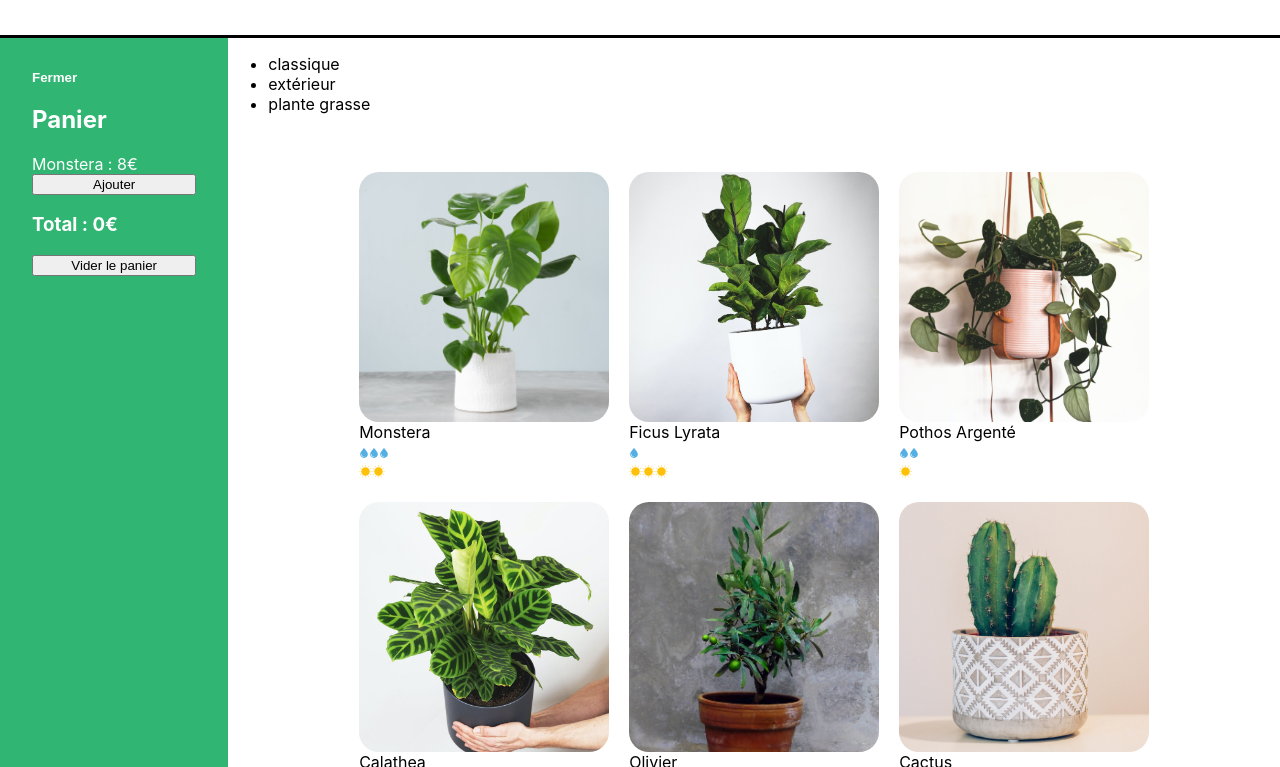
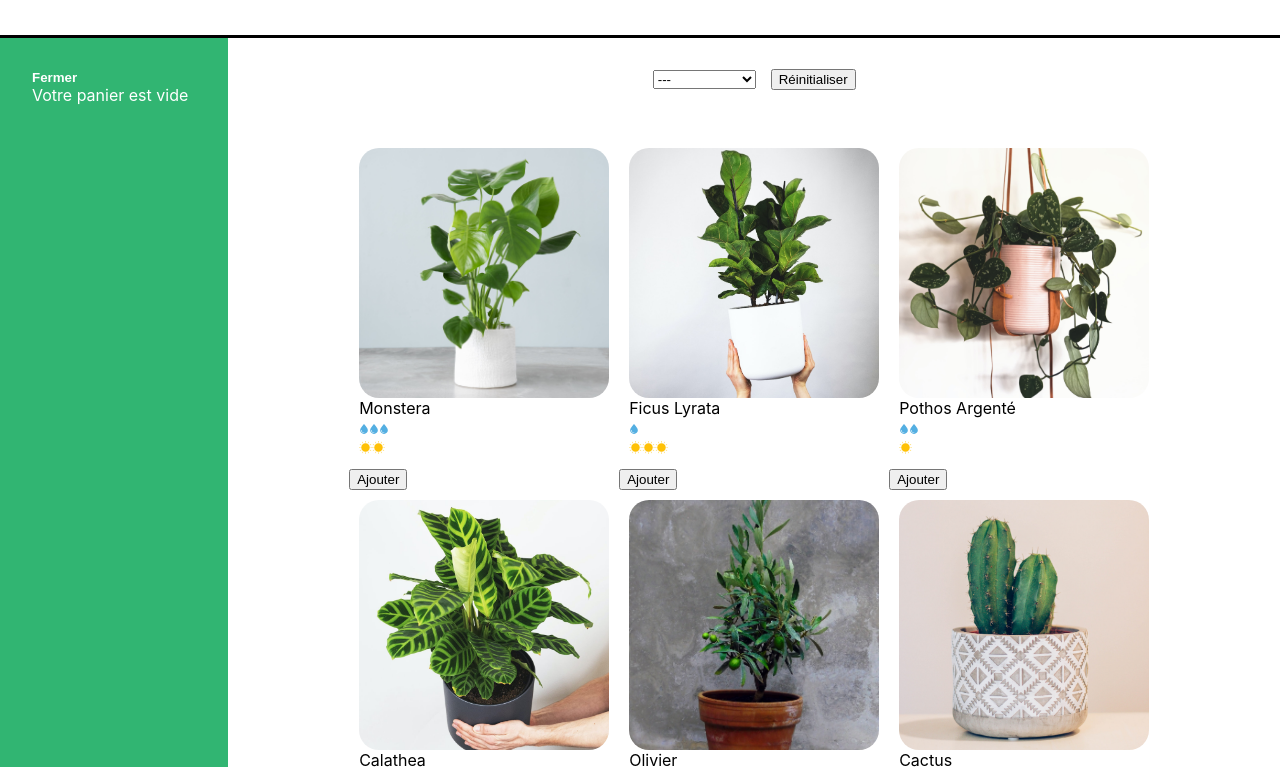
Before and after one commit to elimf/Project-React, a React app in the folder la-maison-jungle/: page / in a window 1280 px wide. Shown: the part 111-878 px from the top of the page. Built offline with nearby package versions, Linux system fonts and the light colour scheme.

Commit message:
utilisation useState

```diff
--- a/la-maison-jungle/src/components/App.js
+++ b/la-maison-jungle/src/components/App.js
@@ -1,3 +1,4 @@
+import { useState } from "react";
 import Banner from "./Banner";
 import logo from "../assets/logo.png";
 import Cart from "./Cart";
@@ -6,15 +7,16 @@ import ShoppingList from "./ShoppingList";
 import "../styles/Layout.css";
 
 function App() {
+  const [cart, updateCart] = useState([]);
   return (
     <div>
       <Banner>
         <img src={logo} alt="La maison jungle" className="lmj-logo" />
-        <h1 className="lmj-title">La maison jungle</h1>
+        <h1 className="lmj-title">La Maison Jungle</h1>
       </Banner>
       <div className="lmj-layout-inner">
-        <Cart />
-        <ShoppingList />
+        <Cart cart={cart} updateCart={updateCart} />
+        <ShoppingList cart={cart} updateCart={updateCart} />
       </div>
       <Footer />
     </div>
--- a/la-maison-jungle/src/components/Cart.js
+++ b/la-maison-jungle/src/components/Cart.js
@@ -1,10 +1,18 @@
-import { useState } from "react";
+import { useState, useEffect } from "react";
 import "../styles/Cart.css";
 
-function Cart() {
-  const monsteraPrice = 8;
-  const [cart, updateCart] = useState(0);
+function Cart({ cart, updateCart }) {
   const [isOpen, setIsOpen] = useState(true);
+  const total = cart.reduce(
+    (acc, plantType) => acc + plantType.amount * plantType.price,
+    0
+  );
+  useEffect(() => {
+    alert("Bienvenue dans La maison jungle");
+  }, []);
+  useEffect(() => {
+    document.title = `LMJ: ${total}€ d'achats`;
+  }, [total]);
 
   return isOpen ? (
     <div className="lmj-cart">
@@ -14,11 +22,22 @@ function Cart() {
       >
         Fermer
       </button>
-      <h2>Panier</h2>
-      <div>Monstera : {monsteraPrice}€</div>
-      <button onClick={() => updateCart(cart + 1)}>Ajouter</button>
-      <h3>Total : {monsteraPrice * cart}€</h3>
-      <button onClick={() => updateCart(0)}>Vider le panier</button>
+      {cart.length > 0 ? (
+        <div>
+          <h2>Panier</h2>
+          <ul>
+            {cart.map(({ name, price, amount }, index) => (
+              <div key={`${name}-${index}`}>
+                {name} {price}€ x {amount}
+              </div>
+            ))}
+          </ul>
+          <h3>Total :{total}€</h3>
+          <button onClick={() => updateCart([])}>Vider le panier</button>
+        </div>
+      ) : (
+        <div>Votre panier est vide</div>
+      )}
     </div>
   ) : (
     <div className="lmj-cart-closed">
--- /dev/null
+++ b/la-maison-jungle/src/components/Categories.js
@@ -0,0 +1,23 @@
+import "../styles/Categories.css";
+
+function Categories({ setActiveCategory, categories, activeCategory }) {
+  return (
+    <div className="lmj-categories">
+      <select
+        value={activeCategory}
+        onChange={(e) => setActiveCategory(e.target.value)}
+        className="lmj-categories-select"
+      >
+        <option value="">---</option>
+        {categories.map((cat) => (
+          <option key={cat} value={cat}>
+            {cat}
+          </option>
+        ))}
+      </select>
+      <button onClick={() => setActiveCategory("")}>Réinitialiser</button>
+    </div>
+  );
+}
+
+export default Categories;
--- a/la-maison-jungle/src/components/ShoppingList.js
+++ b/la-maison-jungle/src/components/ShoppingList.js
@@ -1,31 +1,55 @@
+import { useState } from "react";
 import { plantList } from "../datas/plantList";
 import PlantItem from "./PlantItem";
+import Categories from "./Categories";
 import "../styles/ShoppingList.css";
 
-function ShoppingList() {
+function ShoppingList({ cart, updateCart }) {
+  const [activeCategory, setActiveCategory] = useState("");
   const categories = plantList.reduce(
     (acc, plant) =>
       acc.includes(plant.category) ? acc : acc.concat(plant.category),
     []
   );
 
+  function addToCart(name, price) {
+    const currentPlantSaved = cart.find((plant) => plant.name === name);
+    if (currentPlantSaved) {
+      const cartFilteredCurrentPlant = cart.filter(
+        (plant) => plant.name !== name
+      );
+      updateCart([
+        ...cartFilteredCurrentPlant,
+        { name, price, amount: currentPlantSaved.amount + 1 },
+      ]);
+    } else {
+      updateCart([...cart, { name, price, amount: 1 }]);
+    }
+  }
+
   return (
     <div className="lmj-shopping-list">
-      <ul>
-        {categories.map((cat) => (
-          <li key={cat}>{cat}</li>
-        ))}
-      </ul>
+      <Categories
+        categories={categories}
+        setActiveCategory={setActiveCategory}
+        activeCategory={activeCategory}
+      />
+
       <ul className="lmj-plant-list">
-        {plantList.map(({ id, cover, name, water, light }) => (
+        {plantList.map(({ id, cover, name, water, light, price, category }) =>
+          !activeCategory || activeCategory === category ? (
+            <div key={id}>
               <PlantItem
-            key={id}
                 cover={cover}
                 name={name}
                 water={water}
                 light={light}
+                price={price}
               />
-        ))}
+              <button onClick={() => addToCart(name, price)}>Ajouter</button>
+            </div>
+          ) : null
+        )}
       </ul>
     </div>
   );
--- a/la-maison-jungle/src/datas/plantList.js
+++ b/la-maison-jungle/src/datas/plantList.js
@@ -16,6 +16,7 @@ export const plantList = [
     light: 2,
     water: 3,
     cover: monstera,
+    price: 15,
   },
   {
     name: "ficus lyrata",
@@ -24,6 +25,7 @@ export const plantList = [
     light: 3,
     water: 1,
     cover: lyrata,
+    price: 16,
   },
 
   {
@@ -33,6 +35,8 @@ export const plantList = [
     light: 1,
     water: 2,
     cover: pothos,
+
+    price: 9,
   },
   {
     name: "calathea",
@@ -41,6 +45,8 @@ export const plantList = [
     light: 2,
     water: 3,
     cover: calathea,
+
+    price: 20,
   },
   {
     name: "olivier",
@@ -49,6 +55,7 @@ export const plantList = [
     light: 3,
     water: 1,
     cover: olivier,
+    price: 25,
   },
 
   {
@@ -58,6 +65,7 @@ export const plantList = [
     light: 2,
     water: 1,
     cover: cactus,
+    price: 6,
   },
   {
     name: "basilique",
@@ -66,6 +74,7 @@ export const plantList = [
     light: 2,
     water: 3,
     cover: basil,
+    price: 5,
   },
   {
     name: "succulente",
@@ -74,6 +83,7 @@ export const plantList = [
     light: 2,
     water: 1,
     cover: succulent,
+    price: 8,
   },
 
   {
@@ -83,5 +93,6 @@ export const plantList = [
     light: 2,
     water: 2,
     cover: mint,
+    price: 4,
   },
 ];
--- a/la-maison-jungle/src/styles/Cart.css
+++ b/la-maison-jungle/src/styles/Cart.css
@@ -27,6 +27,7 @@
 .lmj-cart-closed {
 	padding: 32px;
 	width: 200px;
+  border: 10px;
 }
 
 .lmj-cart-closed > button {
--- /dev/null
+++ b/la-maison-jungle/src/styles/Categories.css
@@ -0,0 +1,8 @@
+.lmj-categories {
+	text-align: center;
+	padding-top: 30px;
+}
+
+.lmj-categories-select {
+	margin-right: 15px;
+}
```
Also changed, not shown: 1 other file. Lines whose indentation alone changed are shown as unchanged.
